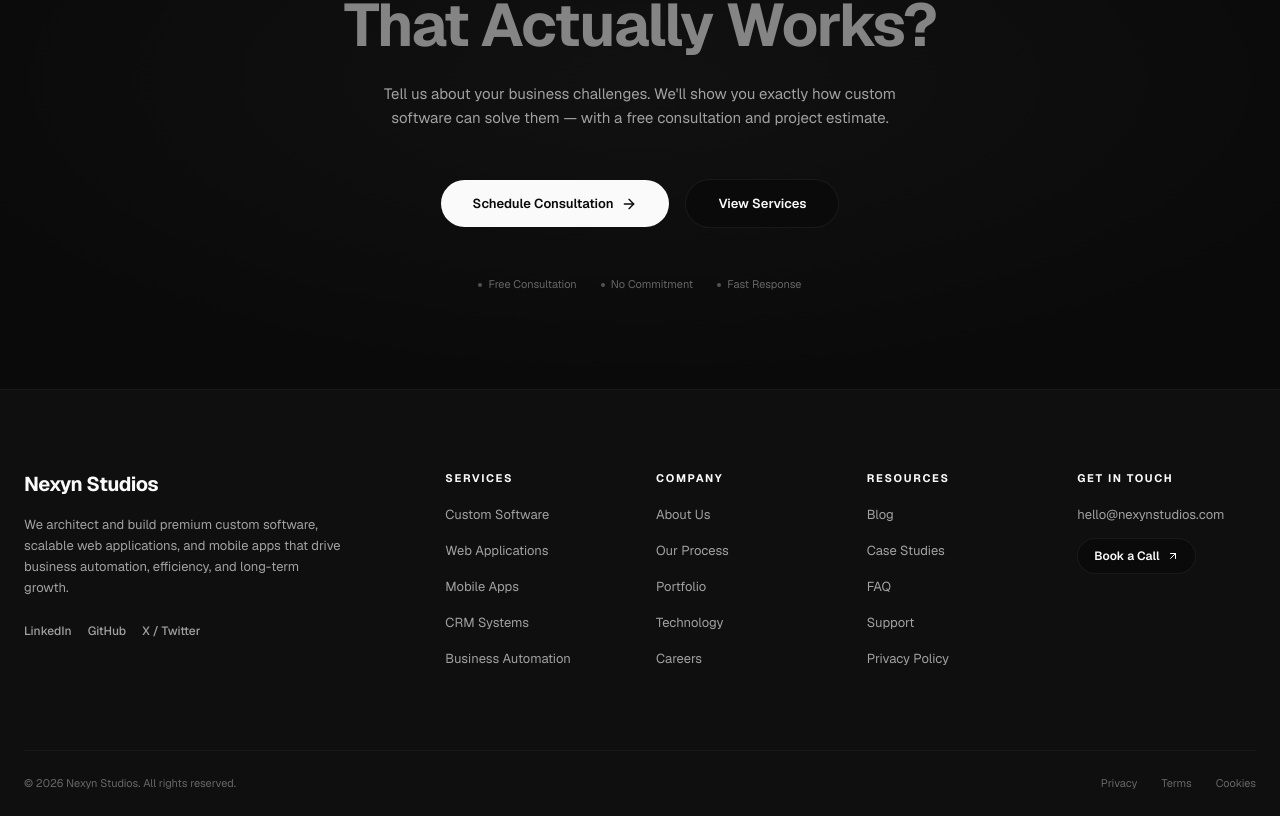
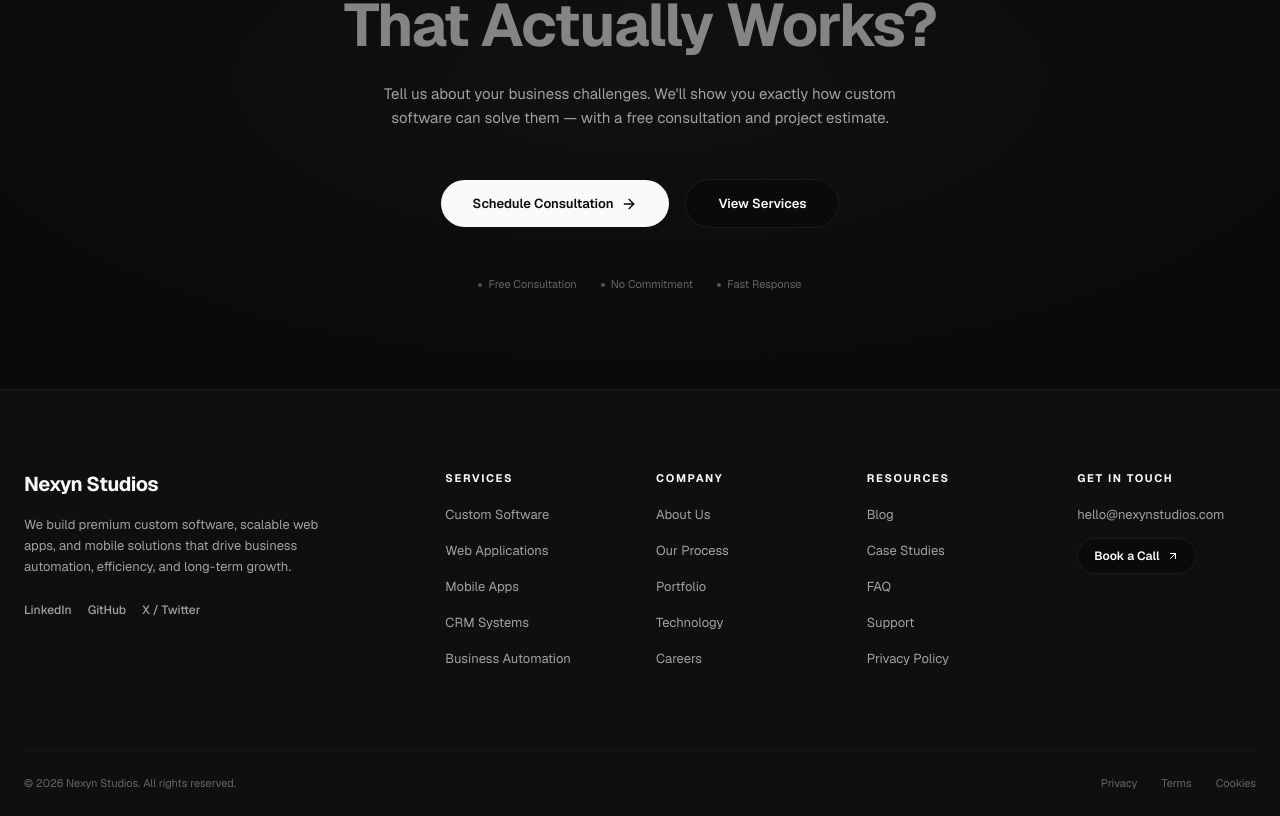
Before and after one commit to arfajsheru/nexynstudio, a Next.js app: page /portfolio in a window 1280 px wide. Shown: the part 1735-2551 px from the top of the page. Built offline with nearby package versions, Linux system fonts and the light colour scheme.

Commit message:
fix: change canonical tags to absolute URLs and shorten description

```diff
--- a/app/page.tsx
+++ b/app/page.tsx
@@ -19,7 +19,7 @@ import { Metadata } from "next";
 
 export const metadata: Metadata = {
   alternates: {
-    canonical: "/",
+    canonical: SITE_CONFIG.url,
   },
 };
 
--- a/app/portfolio/page.tsx
+++ b/app/portfolio/page.tsx
@@ -12,7 +12,7 @@ export const metadata: Metadata = {
     url: `${SITE_CONFIG.url}/portfolio`,
   },
   alternates: {
-    canonical: "/portfolio",
+    canonical: `${SITE_CONFIG.url}/portfolio`,
   },
 };
 
--- a/app/projects/[slug]/page.tsx
+++ b/app/projects/[slug]/page.tsx
@@ -24,7 +24,7 @@ export async function generateMetadata({ params }: PageProps): Promise<Metadata>
     title: `${project.name} | Case Study`,
     description: project.shortDescription,
     alternates: {
-      canonical: `/projects/${slug}`,
+      canonical: `${SITE_CONFIG.url}/projects/${slug}`,
     },
   };
 }
--- a/lib/constants.ts
+++ b/lib/constants.ts
@@ -4,7 +4,7 @@ export const SITE_CONFIG = {
   name: "Nexyn Studios",
   tagline: "Premium Custom Software Development Partner",
   description:
-    "We architect and build premium custom software, scalable web applications, and mobile apps that drive business automation, efficiency, and long-term growth.",
+    "We build premium custom software, scalable web apps, and mobile solutions that drive business automation, efficiency, and long-term growth.",
   url: "https://nexynstudios.com",
   ogImage: "/og-image.png",
 } as const;
```
